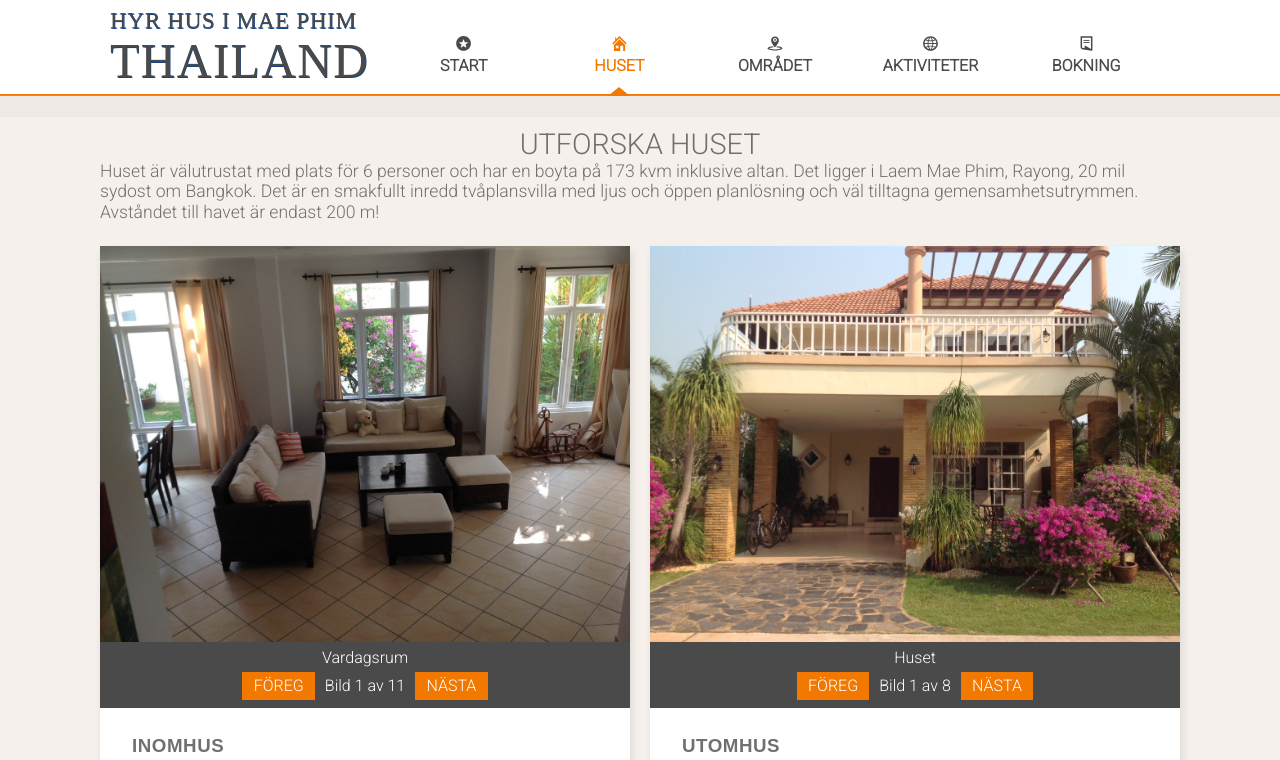
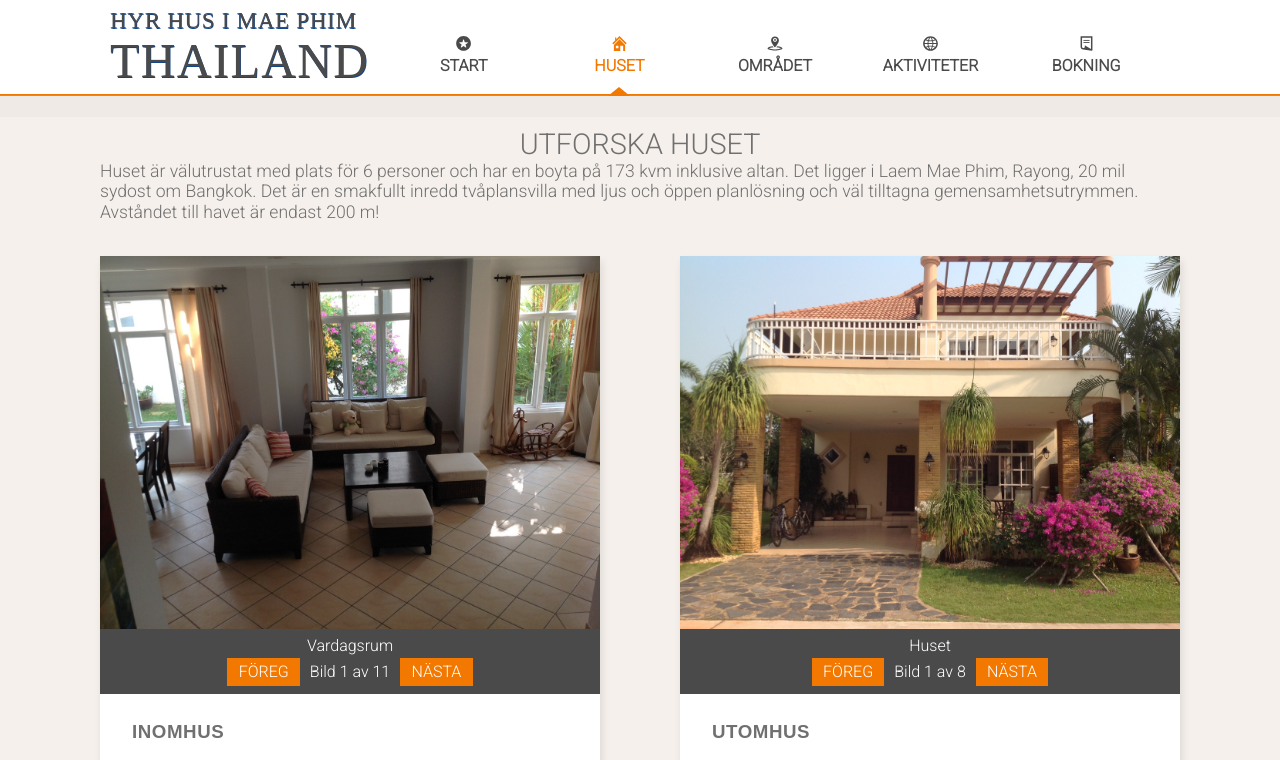
Before and after one commit to Henkenator/thailand, an Angular app: page /huset in a window 1280 px wide. Shown: the top 760 px of the page. Built offline with nearby package versions, Linux system fonts and the light colour scheme; a web font is replaced by a local one.

Commit message:
fixed house cards

```diff
--- a/src/app/components/house/house.component.css
+++ b/src/app/components/house/house.component.css
@@ -40,44 +40,41 @@
 
 .house-grid {
   display: flex;
-  flex-wrap: wrap;
+  flex-direction: column;
   justify-content: center;
-  margin: 0 -10px 20px -10px;
+  margin: 0 0px 20px 0px;
 }
 
 .house-grid-item {
   flex: 1;
-  max-width: 530px;
-  /*width: 400px;*/
-  margin: 0 10px 30px;
+  max-width: 500px;
+  margin: 10px 10px 30px;
 }
 
-/*
-.car-img {
-  width:400px;
-
+@media (max-width:950px) and (min-width:520px) {
+  .house-grid-item {
+    margin-left: auto;
+    margin-right: auto;
+  }
 }
 
-@media (min-width:600px) {
-  .house-grid-item {
-    width: 600px;
-  }
-
-  .car-img {
-    width: 600px;
+@media (min-width:950px) {
+  .house-grid {
+    flex-direction: row;
+    justify-content: space-between;
   }
 }
-*/
-/*
-@media (min-width:700px) {
+
+@media (min-width:1090px) {
+  .house-grid {
+    margin: 0 0px 20px 0px;
+  }
   .house-grid-item {
-    max-width: 600px;
+
+    margin-left: 0px;
+    margin-right: 0px;
   }
-
-  .car-img {
-    max-width: 600px;
-  }
-}*/
+}
 
 .house-card {
   background-color: white;
@@ -98,23 +95,6 @@
   margin-left: 50%;
 }
 
-/*.pic {
-  position: relative;
-}
-
-.pic-header {
-  position: absolute;
-  top: 50%;
-  left: 50%;
-  transform: translate(-50%, -50%);
-  color: white;
-  font-size: 3em;
-  font-weight: bolder;
-  text-transform: uppercase;
-  font-family: Helvetica;
-  text-shadow: 0 0 0.7rem rgba(0,0,0,0.2);
-}*/
-
 .house-card-header {
   text-transform: uppercase;
   font-family: Source Sans Pro,Arial;
--- a/src/app/components/house/house.component.html
+++ b/src/app/components/house/house.component.html
@@ -13,7 +13,7 @@
 </div>
 
 
-<!--
+
 <main class="house-grid">
   <div class="house-grid-item house-card">
     <div class="house-carousel-background">
@@ -72,84 +72,3 @@
     </div>
   </div>
 </main>
-
--->
-
-
-
-
-
-<main class="house-grid">
-  <div class="house-grid-item house-card">
-    <div class="house-carousel-background">
-      <carousel>
-        <ng-container *ngFor="let item of indoorImages;">
-          <ng-container *carouselItem>
-            <img src="{{item.src}}" width="530">
-            <!--<img src="{{item.src}}" class="car-img">-->
-            <div class="house-image-caption">{{item.text}}</div>
-          </ng-container>
-        </ng-container>
-      </carousel>
-    </div>
-    <div class="house-card-text">
-      <h3 class="house-card-header">Inomhus</h3>
-      <p>
-        När du kommer in i huset möts du av ett stort vardagsrum med soffgrupp och matbord för
-        8 personer. Här kan man lyssna på musik, spela ett av sällskapsspelen som finns eller
-        läsa en av böckerna från bokhyllan. På entréplan hittar du också ett fullt utrustat kök
-        med spis, ugn, kyl/frys, diskmaskin, mikro, vattenkokare, kaffebryggare, brödrost mm.
-        Bakom köket finns tvättstuga med tvättmaskin och torkställning. I anslutning till
-        vardagsrummet finns även en gästtoalett.
-      </p>
-      <p>
-        En trappa upp finns två sovrum, båda med dubbelsängar, garderober och helkaklade badrum.
-        Här finns TV-rum med hemmabiosystem och två bekväma fåtöljer. Dessa fåtöljer görs lätt
-        om till gästsängar.
-      </p>
-      <h3>Övrig utrustning</h3>
-      <ul>
-        <li>Alla rum har luftkonditionering</li>
-        <li>Wi-fi</li>
-        <li>Strykbräda och strykjärn</li>
-        <li>DVD-filmer och pocketböcker</li>
-        <li>Sängkläder, handdukar och strandhanddukar</li>
-        <li>Babysäng och barnstol</li>
-        <li>Sällskapsspel och några leksaker</li>
-      </ul>
-    </div>
-  </div>
-
-  <div class="house-grid-item house-card">
-    <div class="house-carousel-background">
-      <carousel>
-        <ng-container *ngFor="let item of outdoorImages;">
-          <ng-container *carouselItem>
-            <img src="{{item.src}}" width="530">
-            <!--<img src="{{item.src}}" class="car-img">-->
-            <div class="house-image-caption">{{item.text}}</div>
-          </ng-container>
-        </ng-container>
-      </carousel>
-    </div>
-    <div class="house-card-text">
-      <h3 class="house-card-header">Utomhus</h3>
-      <p>
-        På övre plan finns en stor balkong med möjlighet till både sol, skugga och
-        havsutsikt. På nedre plan ligger en altan med bord och stolar där många goda
-        frukostar har avnjutits.
-      </p>
-      <p>
-        Det finns två pooler finns på området. Den ena ligger precis utanför dörren,
-        den andra är ett stenkast bort och har barnpool i ena änden.
-      </p>
-      <h3>Övrig utrustning</h3>
-      <ul>
-        <li>2 cyklar</li>
-        <li>Barncyklar</li>
-        <li>4 golfbagar</li>
-        <li>Blandade leksaker</li>
-      </ul>
-    </div>
-  </div>
-</main>
--- a/src/app/components/image-holder/image-holder.component.css
+++ b/src/app/components/image-holder/image-holder.component.css
@@ -15,3 +15,17 @@ button {
   font-size: 16px;
   text-transform: uppercase;
 }
+
+.slide-info {
+  color: white; padding-top: 0.3em;
+}
+
+.house-image-caption {
+  padding: 0;
+  background-color: #4a4a4a;
+  color: white;
+  font-size: 1em;
+  padding: 0.2em;
+  text-align: center;
+  display: block;
+}
--- a/src/app/components/image-holder/image-holder.component.html
+++ b/src/app/components/image-holder/image-holder.component.html
@@ -1,6 +1,8 @@
-<img src="{{selectedImage.src}}" style="width: 530px">
+<!--<img src="{{images[currentSlide].src}}" style="width: 530px">-->
+<img src="{{images[currentSlide].src}}" style="max-width: 100%">
+<div class="house-image-caption">{{images[currentSlide].text}}</div>
 <div class="control-container">
   <button (click)="prev()" class="btn btn-default" style="margin-right: 10px;">Föreg</button>
-  <!--<span class="slide-info">Bild {{currentSlide + 1}} av {{items.length}}</span>-->
+  <span class="slide-info">Bild {{currentSlide + 1}} av {{images.length}}</span>
   <button (click)="next()" class="btn btn-default" style="margin-left: 10px">Nästa</button>
 </div>
--- a/src/app/components/image-holder/image-holder.component.ts
+++ b/src/app/components/image-holder/image-holder.component.ts
@@ -7,23 +7,25 @@ import {Component, Input, OnInit} from '@angular/core';
 })
 export class ImageHolderComponent implements OnInit {
 
-  @Input() images: Array<any>;
-  selectedImage: ThaiImage;
+  @Input() images: Array<ThaiImage>;
 
   private currentSlide = 0;
 
   constructor() { }
 
   ngOnInit() {
-    this.selectedImage = this.images[0];
   }
 
   next() {
-    // this.selectedImage = this.images
+    if (this.currentSlide < this.images.length - 1) {
+      this.currentSlide++;
+    }
   }
 
   prev() {
-
+    if (this.currentSlide > 0) {
+      this.currentSlide--;
+    }
   }
 
 }
```
